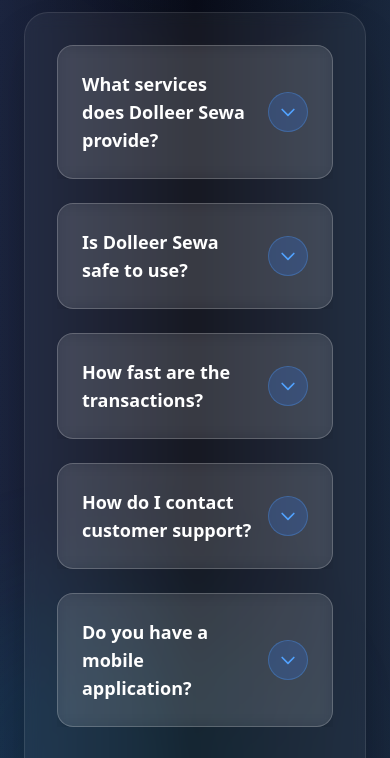
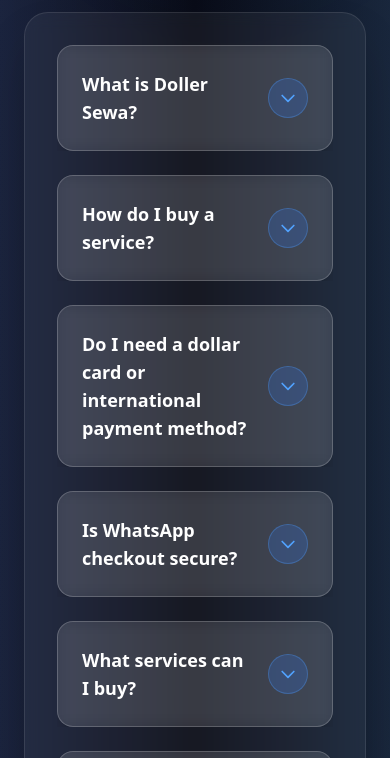
Before and after one commit to Baroon-Shrestha/DollerSewa, a React (Vite) app: page /faq in a window 390 px wide. Shown: the part 810-1568 px from the top of the page. Built offline with nearby package versions, Linux system fonts and the light colour scheme.

Commit message:
fixed responsive issue

```diff
--- a/src/Components/AboutComponents/FAQ.jsx
+++ b/src/Components/AboutComponents/FAQ.jsx
@@ -5,19 +5,29 @@
 // Static FAQ data
 const faqs = [
   {
-    question: "What services does Dolleer Sewa provide?",
+    question: "What is Doller Sewa?",
     answer:
-      "We offer secure and fast digital financial services, including online payments, remittance services, bill payments, and local bank transfers.",
+      "Doller Sewa is a digital service platform that helps people in Nepal purchase international services like ChatGPT, Canva Pro, and Netflix easily and affordably.",
   },
   {
-    question: "Is Dolleer Sewa safe to use?",
+    question: "How does the checkout process work?",
     answer:
-      "Absolutely. We use end-to-end encryption and multi-factor authentication to keep your transactions and data secure at all times.",
+      "We use WhatsApp checkout. Once you add services to your cart, you can confirm your order via WhatsApp and complete your purchase through guided steps.",
   },
   {
-    question: "How fast are the transactions?",
+    question: "Is this platform mobile friendly?",
     answer:
-      "Most transactions are completed within seconds. In rare cases, processing time may vary depending on the partner network.",
+      "Yes, Doller Sewa is fully mobile responsive and optimized for a seamless experience across all devices, including smartphones and tablets.",
+  },
+  {
+    question: "What services can I buy through Doller Sewa?",
+    answer:
+      "You can purchase subscriptions like ChatGPT Plus, Canva Pro, Netflix, YouTube Premium, and other digital tools with local support and affordable pricing.",
+  },
+  {
+    question: "Do I need a credit card or international payment method?",
+    answer:
+      "No, you don’t need any international card. We simplify the process and allow you to pay using local payment methods with WhatsApp coordination.",
   },
 ];
 
@@ -70,7 +80,7 @@
             <div>
               <Link to="/faq">
                 <div className="text-transparent bg-clip-text bg-gradient-to-r from-blue-500 to-cyan-500 text-wite font-semibold rounded-full hover:from-blue-600 hover:to-cyan-600 transition-all duration-300 shadow-lg hover:shadow-xl transform hover:-translate-y-1">
-                  Have more faq's
+                  Have more Queries? Check More...
                 </div>
               </Link>
             </div>
--- a/src/Components/AboutComponents/Whyus.jsx
+++ b/src/Components/AboutComponents/Whyus.jsx
@@ -37,18 +37,21 @@
   ];
 
   return (
-    <section className=" container mx-auto py-20">
-      <div className="max-w-6xl mx-auto text-center">
+    <section className="container mx-auto py-20">
+      <div className=" text-center">
         <h2 className="text-4xl md:text-5xl font-extrabold mb-4 tracking-tight">
-          Why Choose <span>DollerSewa?</span>
+          Why Choose{" "}
+          <span className="bg-gradient-to-r from-blue-400 via-blue-500 to-blue-600 bg-clip-text text-transparent">
+            DollerSewa?
+          </span>
         </h2>
-        <p className=" text-lg mb-8 max-w-3xl mx-auto">
+        <p className=" text-lg mb-8 max-w-3xl mx-6">
           Lorem ipsum dolor sit amet consectetur adipisicing elit. Est
           cupiditate debitis voluptas exercitationem obcaecati beatae cumque
           molestiae fugit, fuga culpa.
         </p>
 
-        <div className="grid gap-8 md:grid-cols-2 lg:grid-cols-3 mt-12 text-left">
+        <div className="grid gap-8 md:grid-cols-2 lg:grid-cols-3 mt-12 text-left mx-4">
           {cards.map(({ title, description }, index) => {
             const isSelected = selected === index;
             return (
--- a/src/Components/FAQ/FAQQues.jsx
+++ b/src/Components/FAQ/FAQQues.jsx
@@ -4,29 +4,54 @@
 
 const faqs = [
   {
-    question: "What services does Dolleer Sewa provide?",
+    question: "What is Doller Sewa?",
     answer:
-      "We offer secure and fast digital financial services, including online payments, remittance services, bill payments, and local bank transfers.",
+      "Doller Sewa is Nepal's trusted platform for purchasing international digital services like ChatGPT Plus, Netflix, Canva Pro, and more—locally and affordably.",
   },
   {
-    question: "Is Dolleer Sewa safe to use?",
+    question: "How do I buy a service?",
     answer:
-      "Absolutely. We use end-to-end encryption and multi-factor authentication to keep your transactions and data secure at all times.",
+      "Simply add the service to your cart and proceed to checkout. Your order is confirmed via WhatsApp, where our support team guides you through the final steps.",
   },
   {
-    question: "How fast are the transactions?",
+    question: "Do I need a dollar card or international payment method?",
     answer:
-      "Most transactions are completed within seconds. In rare cases, processing time may vary depending on the partner network.",
+      "No, Doller Sewa eliminates the need for dollar cards. We handle the international payment on your behalf and collect local payment directly from you.",
   },
   {
-    question: "How do I contact customer support?",
+    question: "Is WhatsApp checkout secure?",
     answer:
-      "You can contact our team through live chat, our Contact Us page, email support, or our toll-free number. We're here to help 24/7.",
+      "Yes. All communication is encrypted via WhatsApp, and our team ensures your transaction is handled safely and transparently.",
   },
   {
-    question: "Do you have a mobile application?",
+    question: "What services can I buy?",
     answer:
-      "Yes! Dolleer Sewa is available on both Android and iOS platforms. Download our app for faster and more convenient service.",
+      "You can purchase premium subscriptions like ChatGPT Plus, Netflix Premium, YouTube Premium, Canva Pro, Grammarly, and other digital tools.",
+  },
+  {
+    question: "How long does it take to activate a service?",
+    answer:
+      "Most services are activated within 10 to 30 minutes after confirmation and payment. For certain products, it may take up to 24 hours.",
+  },
+  {
+    question: "Can I track my order?",
+    answer:
+      "Yes, after your order is placed, you'll receive real-time updates through WhatsApp regarding payment confirmation and service activation.",
+  },
+  {
+    question: "Is Doller Sewa mobile friendly?",
+    answer:
+      "Absolutely! Our website is fully responsive and optimized for mobile devices, making it easy to browse, order, and chat on the go.",
+  },
+  {
+    question: "Is there customer support?",
+    answer:
+      "Yes. Our support team is available 24/7 via WhatsApp and our Contact page to assist you with orders, inquiries, and technical help.",
+  },
+  {
+    question: "Why choose Doller Sewa over others?",
+    answer:
+      "We offer unmatched convenience, local pricing, personalized WhatsApp support, and a user-friendly experience designed specifically for Nepali users.",
   },
 ];
 
--- a/src/Components/HomeComponents/Latest.jsx
+++ b/src/Components/HomeComponents/Latest.jsx
@@ -27,7 +27,7 @@
 
 export default function Latest() {
   return (
-    <section className="mx-6 py-12 rounded-4xl bg-gradient-to-br from-slate-600/70 via-blue-900/60 to-indigo-950/50 h-[80vh] flex items-center justify-center px-6">
+    <section className="mx-6 py-20 rounded-4xl bg-gradient-to-br from-slate-600/70 via-blue-900/60 to-indigo-950/50 px-6">
       <div className="max-w-6xl mx-auto text-center">
         {/* Title and subtitle */}
         <div className="flex items-center justify-center gap-3 flex-col mb-10">
--- a/src/Components/HomeComponents/WhoAreWe.jsx
+++ b/src/Components/HomeComponents/WhoAreWe.jsx
@@ -71,8 +71,7 @@
               connect globally through access to digital services,
               subscriptions, and tools that were previously out of reach. With a
               dedicated support team and streamlined payment methods, Doller
-              Sewa is your trusted partner for accessing the international
-              marketplace.
+              Sewa is your trusted partner for accessing the marketplace.
             </p>
           </div>
         </div>
```
